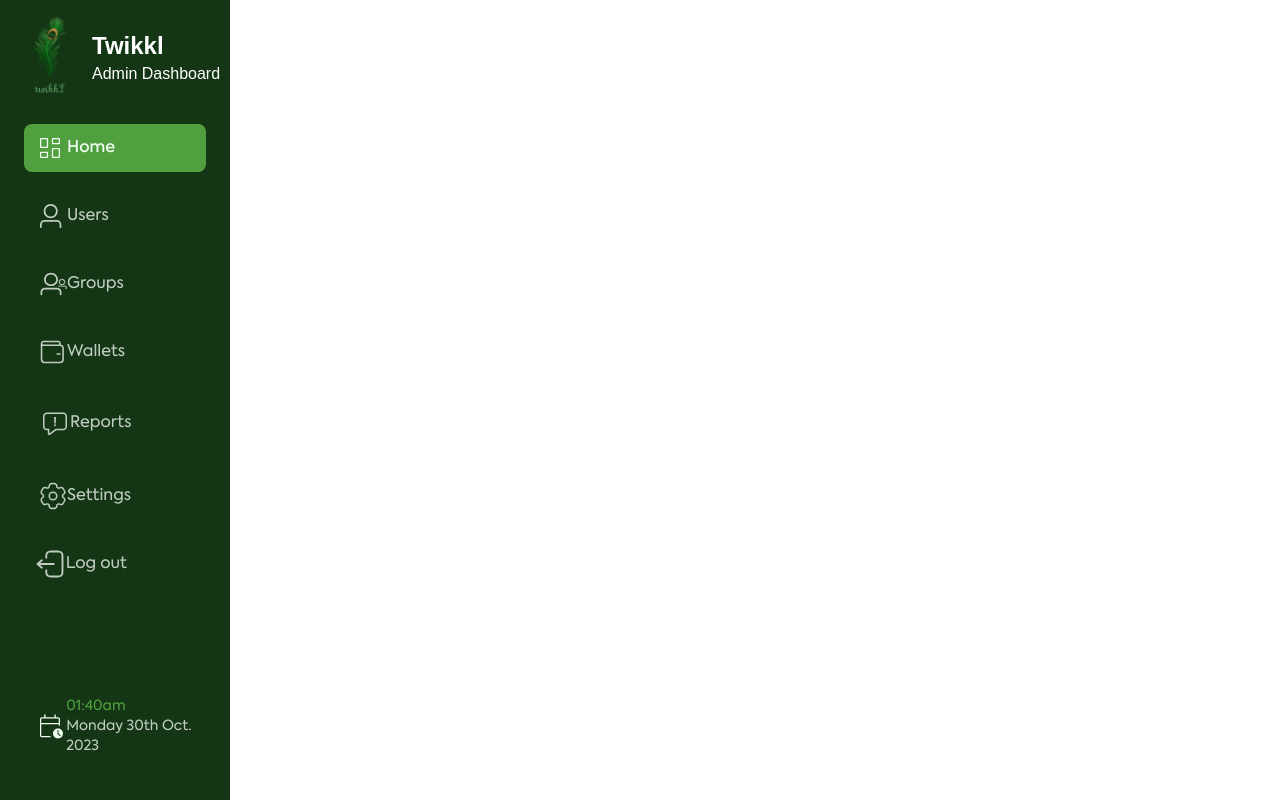
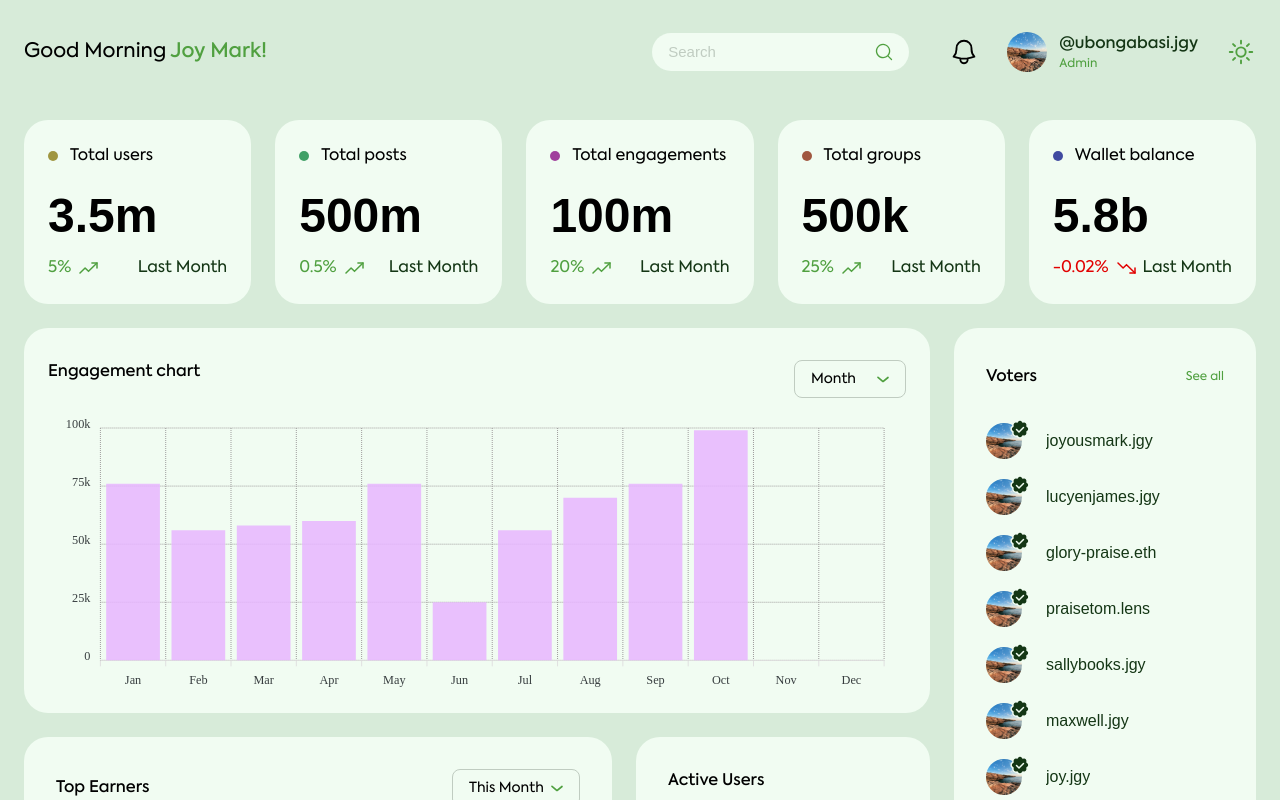
Before and after one commit to JiggyDevs/twikkl-dashboard, a Next.js app: page /dashboard in a window 1280 px wide. Built offline with nearby package versions, Linux system fonts and the light colour scheme; a web font is replaced by a local one.

Commit message:
feat: dashboard home

```diff
--- a/src/app/(pages)/dashboard/layout.tsx
+++ b/src/app/(pages)/dashboard/layout.tsx
@@ -4,12 +4,12 @@ import React from "react";
 
 const Layout = ({ children }: { children: React.ReactNode }) => {
   return (
-    <div className="min-h-screen grid grid-cols-[0.18fr_0.82fr] overflow-hidden">
-      <SideBar />
-      {/* <div className="bg-[#D7EBD9] h-screen flex flex-col overflow-hidden">
+    <div className="min-h-screen flex flex-col overflow-hidden">
+      {/* <SideBar /> */}
+      <div className="bg-[#D7EBD9] h-screen flex flex-col overflow-hidden">
         <NavBar />
         <div className="flex-1 px-6 py-4 overflow-y-auto">{children}</div>
-      </div> */}
+      </div>
     </div>
   );
 };
--- a/src/app/(pages)/layout.tsx
+++ b/src/app/(pages)/layout.tsx
@@ -47,7 +47,6 @@ export default function RootLayout({
 }) {
   return (
     <html lang="en" className="overflow-hidden">
-      <meta name="viewport" content="width=device-width, initial-scale=1.0" />
       <body className={`${axiforma.className}`}>{children}</body>
     </html>
   );
```
